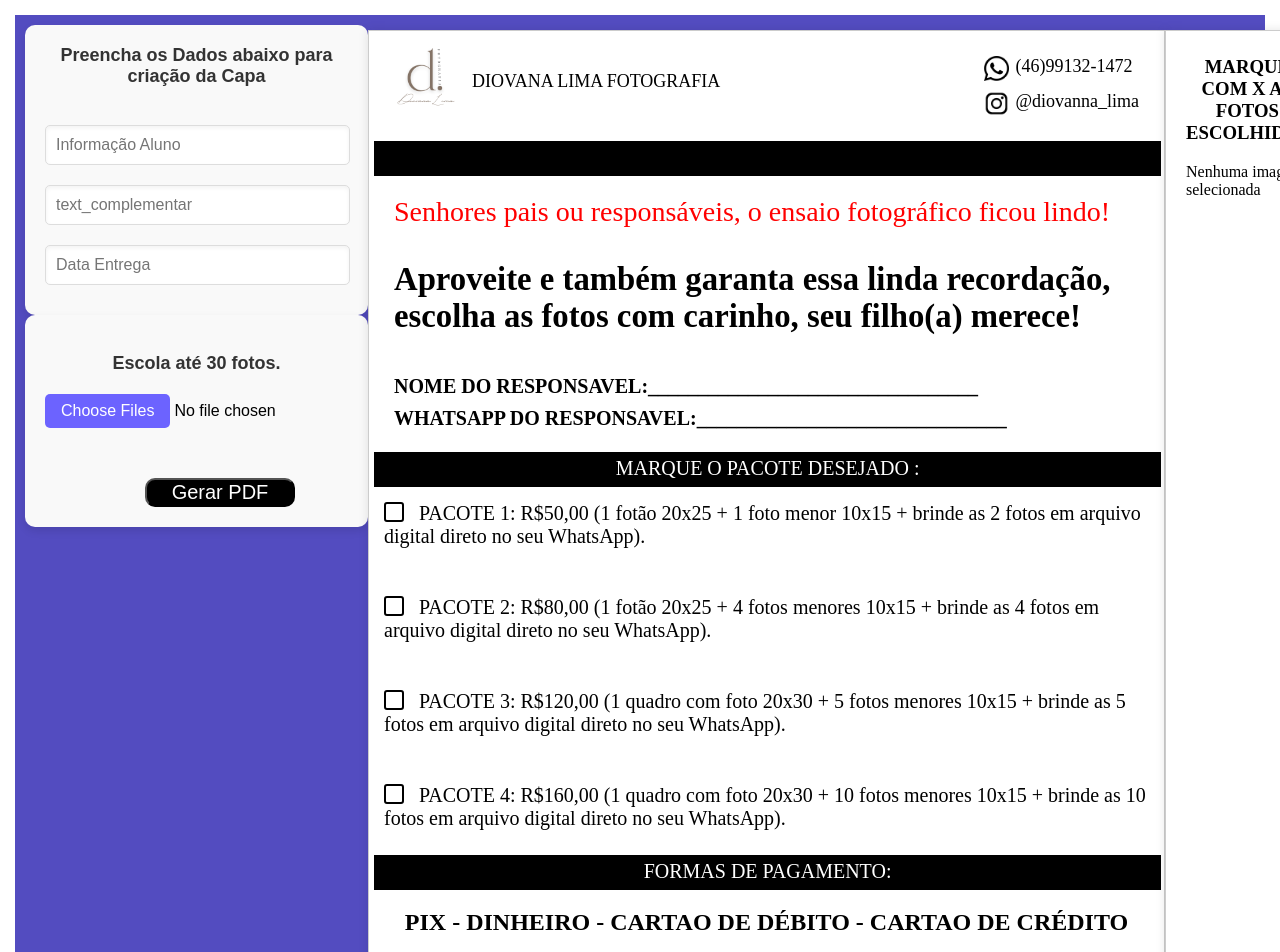
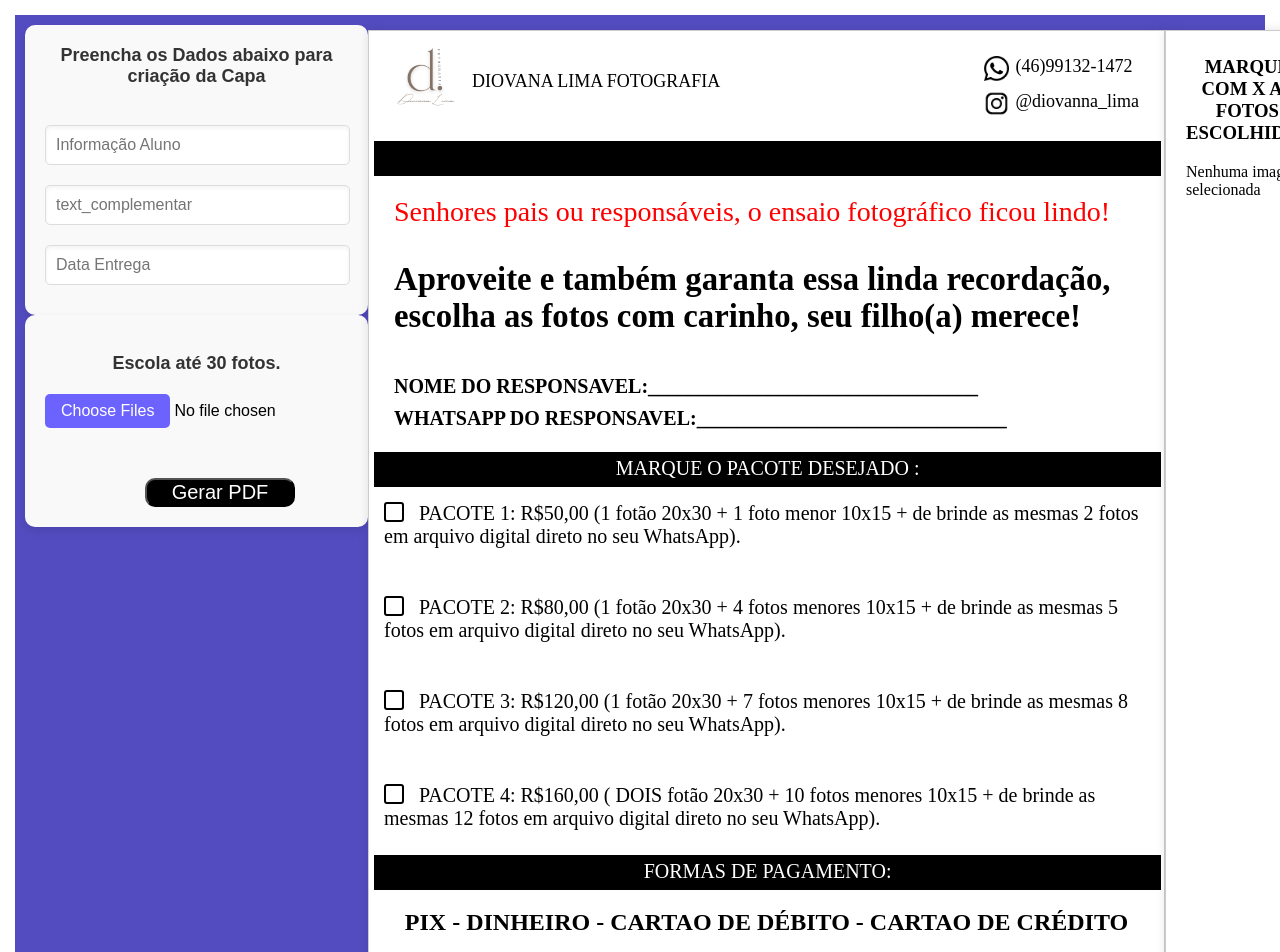
Before and after one commit to leandro-bsf/Gabarito_fotos, a React (Create React App) app: page / in a window 1280 px wide. Shown: the top 952 px of the page. Built offline with nearby package versions, Linux system fonts and the light colour scheme.

Commit message:
Update App.js
AJUSTE DOS PACOTES

```diff
--- a/src/App.js
+++ b/src/App.js
@@ -207,30 +207,26 @@ const handleImageLogo = (e) => {
              <div className='pacote'>
              <div className="teck_pacote"></div>
              {/* <span className='text_pacote'>{Pacote1}</span> */}
-              <span className='text_pacote'>PACOTE 1: R$50,00 (1 fotão 20x25 + 1 foto menor 10x15
-                + brinde as 2 fotos em arquivo digital direto no seu WhatsApp).</span>
+              <span className='text_pacote'>PACOTE 1: R$50,00 (1 fotão 20x30 + 1 foto menor 10x15 + de brinde as mesmas 2 fotos em arquivo digital direto no seu WhatsApp).</span>
             </div>
       	      <br/>
              <div className='pacote'>
              <div className="teck_pacote"></div>
              {/* <span className='text_pacote'>{Pacote2}</span> */}
-             <span className='text_pacote'>PACOTE 2: R$80,00 (1 fotão 20x25 + 4 fotos menores 10x15
-              + brinde as 4 fotos em arquivo digital direto no seu WhatsApp).</span>
+             <span className='text_pacote'>PACOTE 2: R$80,00 (1 fotão 20x30 + 4 fotos menores 10x15 + de brinde as mesmas 5 fotos em arquivo digital direto no seu WhatsApp).</span>
              </div>
              <br/>
 
              <div className='pacote'>
              <div className="teck_pacote"></div>
              {/* <span className='text_pacote'>{Pacote3}</span> */}
-             <span className='text_pacote'>PACOTE 3: R$120,00 (1 quadro com foto 20x30 + 5 fotos menores 10x15
-              + brinde as 5 fotos em arquivo digital direto no seu WhatsApp).</span>
+             <span className='text_pacote'>PACOTE 3: R$120,00 (1 fotão 20x30 + 7 fotos menores 10x15 + de brinde as mesmas 8 fotos em arquivo digital direto no seu WhatsApp).</span>
              </div>
              <br/>
              <div className='pacote'>
              <div className="teck_pacote"></div>
              {/* <span className='text_pacote'>{Pacote4}</span> */}
-             <span className='text_pacote'>PACOTE 4: R$160,00 (1 quadro com foto 20x30 + 10 fotos menores
-              10x15 + brinde as 10 fotos em arquivo digital direto no seu WhatsApp).</span>
+             <span className='text_pacote'>PACOTE 4: R$160,00 ( DOIS fotão 20x30 + 10 fotos menores 10x15 + de brinde as mesmas 12 fotos em arquivo digital direto no seu WhatsApp).</span>
              </div>
 
 
@@ -243,7 +239,7 @@ const handleImageLogo = (e) => {
               <h2>PIX - DINHEIRO - CARTAO DE DÉBITO - CARTAO DE CRÉDITO</h2>
               {/* <h2>{form_pagamento}</h2> */}
 
-              <h2 style={{ color: 'red'}}>Observação:  PACOTES 3 E 4 , PARCELAMOS NO CARTAO DE CRÉDITO EM   ATÉ 4X SEM JUROS
+              <h2 style={{ color: 'red'}}>Observação:  PACOTES 3 E 4 , PARCELAMOS NO CARTAO DE CRÉDITO EM   ATÉ 4X COM JUROS DA MAQUININHA
 
               </h2>
 
```
